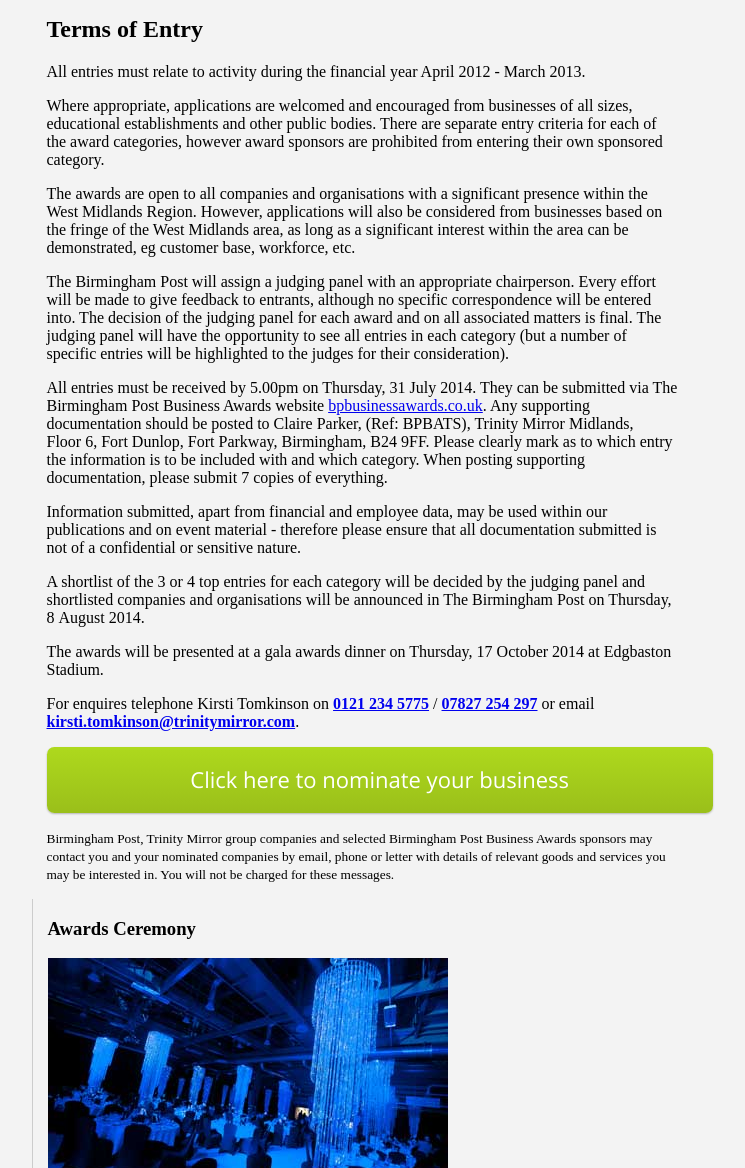
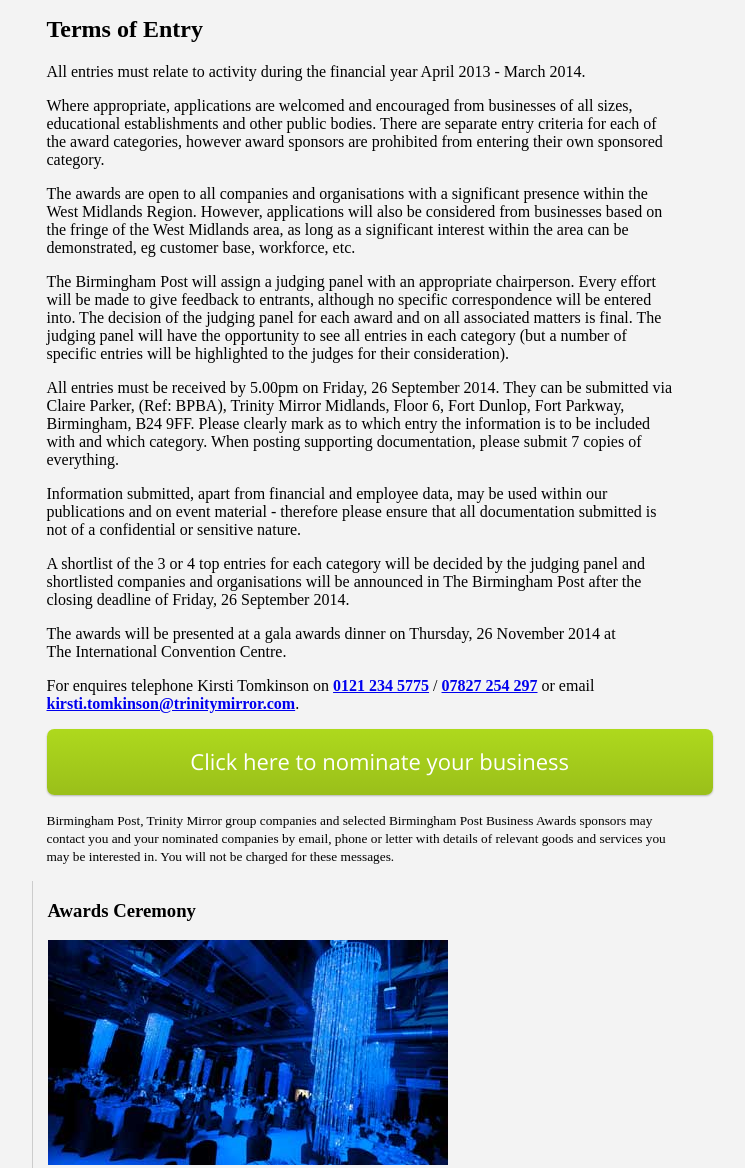
Before and after one commit to michaelbragg/2014.bpbusinessawards.co.uk, a Jekyll site: the page built from src/terms-of-entry.html, in a window 1280 px wide and 1400 px high, cut to the strip 232-1400 px from the top of the window. Shown: the whole strip, without its empty margins (133-878 px from the left). Built offline with Jekyll 4.4.1, drawn with Linux system fonts in a browser that asks for light colours; Markdown is read by kramdown in place of the engine named in the settings.

Commit message:
Updates the ToS for 2014

```diff
--- a/src/terms-of-entry.html
+++ b/src/terms-of-entry.html
@@ -25,7 +25,7 @@
 
   <h1 class="gamma heading--main">Terms of Entry</h1>
 
-  <p>All entries must relate to activity during the financial year April 2012 - March 2013.</p>
+  <p>All entries must relate to activity during the financial year April 2013 - March 2014.</p>
 
   <p>Where appropriate, applications are welcomed and encouraged from businesses of all sizes, educational establishments and other public bodies. There are separate entry criteria for each of the award categories, however award sponsors are prohibited from entering their own sponsored category.</p>
 
@@ -33,13 +33,13 @@
 
   <p>The Birmingham Post will assign a judging panel with an appropriate chairperson. Every effort will be made to give feedback to entrants, although no specific correspondence will be entered into. The decision of the judging panel for each award and on all associated matters is final. The judging panel will have the opportunity to see all entries in each category (but a number of specific entries will be highlighted to the judges for their consideration).</p>
 
-  <p>All entries must be received by 5.00pm on Thursday, 31&nbsp;July&nbsp;2014. They can be submitted via The Birmingham Post Business Awards website <a href="http://www.bpbusinessawards.co.uk/">bpbusinessawards.co.uk</a>. Any supporting documentation should be posted to Claire&nbsp;Parker, (Ref: BPBATS), Trinity&nbsp;Mirror&nbsp;Midlands, Floor&nbsp;6, Fort&nbsp;Dunlop, Fort&nbsp;Parkway, Birmingham, B24&nbsp;9FF. Please clearly mark as to which entry the information is to be included with and which category. When posting supporting documentation, please submit 7 copies of everything.</p>
+  <p>All entries must be received by 5.00pm on Friday, 26&nbsp;September&nbsp;2014. They can be submitted via Claire&nbsp;Parker, (Ref: BPBA), Trinity&nbsp;Mirror&nbsp;Midlands, Floor&nbsp;6, Fort&nbsp;Dunlop, Fort&nbsp;Parkway, Birmingham, B24&nbsp;9FF. Please clearly mark as to which entry the information is to be included with and which category. When posting supporting documentation, please submit 7 copies of everything.</p>
 
   <p>Information submitted, apart from financial and employee data, may be used within our publications and on event material - therefore please ensure that all documentation submitted is not of a confidential or sensitive nature.</p>
 
-  <p>A shortlist of the 3 or 4 top entries for each category will be decided by the judging panel and shortlisted companies and organisations will be announced in The Birmingham Post on Thursday, 8&nbsp;August&nbsp;2014.</p>
+  <p>A shortlist of the 3 or 4 top entries for each category will be decided by the judging panel and shortlisted companies and organisations will be announced in The Birmingham Post after the closing deadline of Friday,&nbsp;26&nbsp;September&nbsp;2014.</p>
 
-  <p>The awards will be presented at a gala awards dinner on Thursday, 17&nbsp;October&nbsp;2014 at Edgbaston Stadium.</p>
+  <p>The awards will be presented at a gala awards dinner on Thursday, 26&nbsp;November&nbsp;2014 at The&nbsp;International Convention&nbsp;Centre.</p>
 
   <p>For enquires telephone Kirsti Tomkinson on <strong><a class="tel" href="tel:01212345775">0121&nbsp;234&nbsp;5775</a></strong>&nbsp;/&nbsp;<strong><a class="tel" href="tel:07827254297">07827&nbsp;254&nbsp;297</a></strong> or email <strong><a href="mailto:kirsti.tomkinson@trinitymirror.com" target="_blank">kirsti.tomkinson@trinitymirror.com</a></strong>.</p>
 
```
